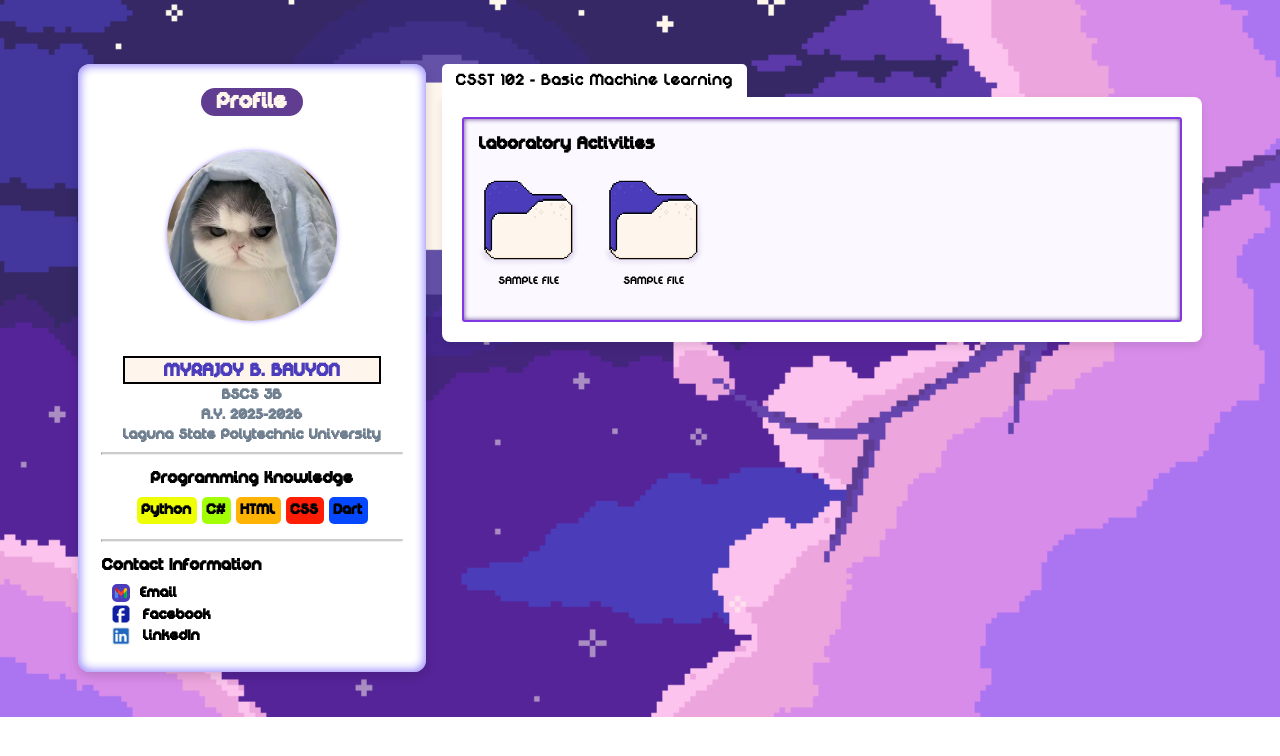
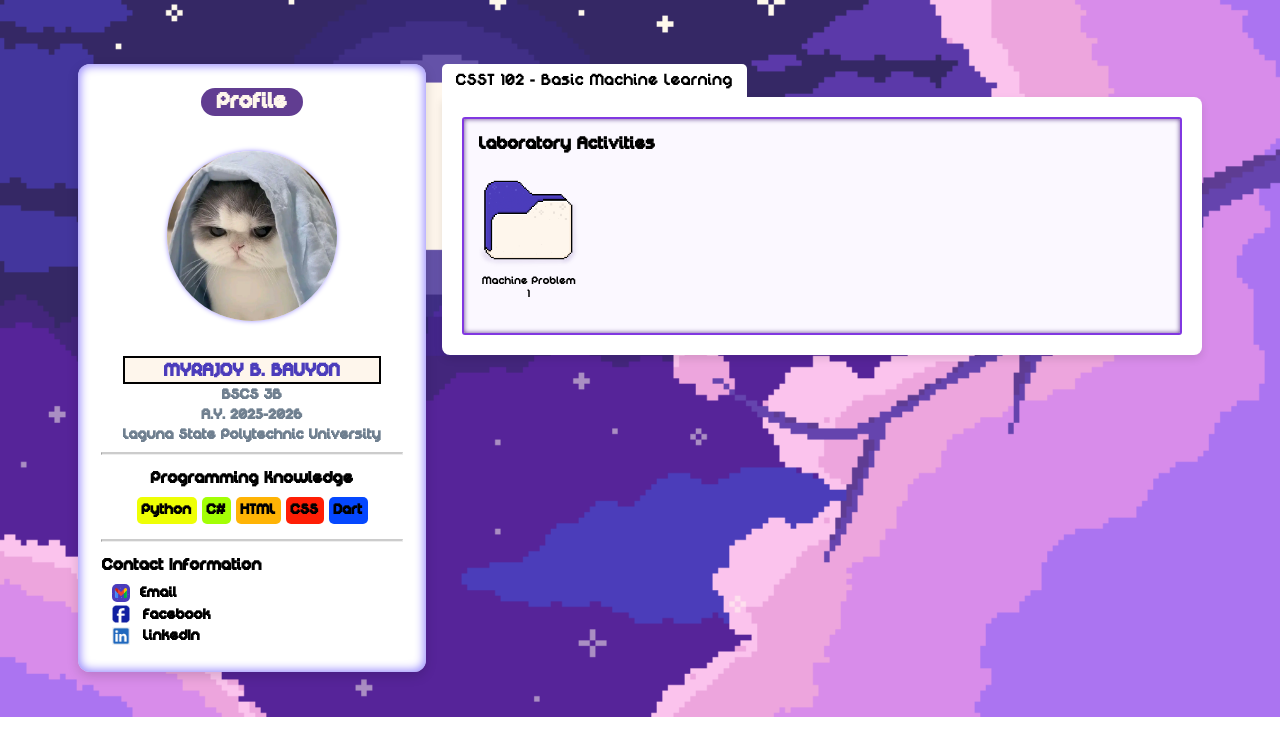
Before and after one commit to myrjybyn/CSST102-3B-AY2526, a plain HTML site: page index.html in a window 1280 px wide. Drawn offline with Linux system fonts and the light colour scheme.

Commit message:
add activity

```diff
--- a/index.html
+++ b/index.html
@@ -66,14 +66,9 @@
                     <div class="lab-act">
                         <h4>Laboratory Activities</h4>
                         <div class="folder-section">
-                            <a href="https://github.com/halcyonhera/CSST-101-3B-AY2526/blob/main/css/styles.css" target="_blank" class="lab-folder">
+                            <a href="https://github.com/myrjybyn/CSST102-3B-AY2526/tree/5ec6e7575c90efe96eee9c4020e29696a3f42446/Machine%20Problem%201" target="_blank" class="lab-folder">
                                 <img src="images/folder-icon.png" class="folder-icon" alt="folder icon">
-                                <p>SAMPLE FILE</p>
-                            </a>
-
-                            <a href="https://github.com/halcyonhera/CSST-101-3B-AY2526/blob/main/css/styles.css" target="_blank" class="lab-folder">
-                                <img src="images/folder-icon.png" class="folder-icon" alt="folder icon">
-                                <p>SAMPLE FILE</p>
+                                <p>Machine Problem 1</p>
                             </a>
                         </div>
                     </div>
```
